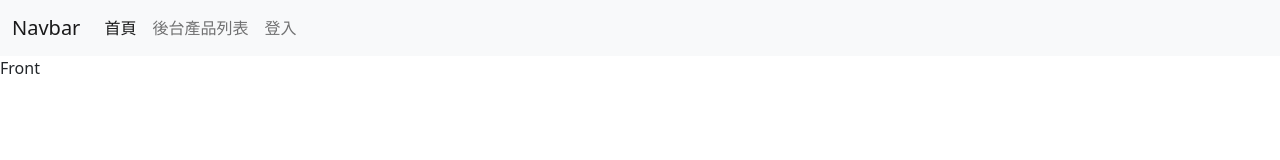
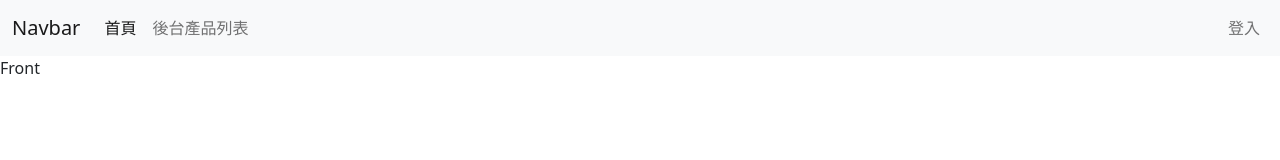
Before and after one commit to bugbug777-Hexschool/hex-vue-week6, a Vue app: page /#/ in a window 1280 px wide. Shown: the top 160 px of the page. Built offline with nearby package versions, Linux system fonts and the light colour scheme.

Commit message:
[update] modify navbar styles

```diff
--- a/src/components/NavbarComponent.vue
+++ b/src/components/NavbarComponent.vue
@@ -14,11 +14,11 @@
         <span class="navbar-toggler-icon"></span>
       </button>
       <div class="collapse navbar-collapse" id="navbarSupportedContent">
-        <ul class="navbar-nav me-auto mb-2 mb-lg-0">
+        <ul class="navbar-nav mb-2 mb-lg-0 w-100">
           <li class="nav-item">
             <router-link to="/" class="nav-link active" aria-current="page">首頁</router-link>
           </li>
-          <li class="nav-item">
+          <li class="nav-item me-auto">
             <router-link to="/admin/products" class="nav-link">後台產品列表</router-link>
           </li>
           <li class="nav-item">
```
